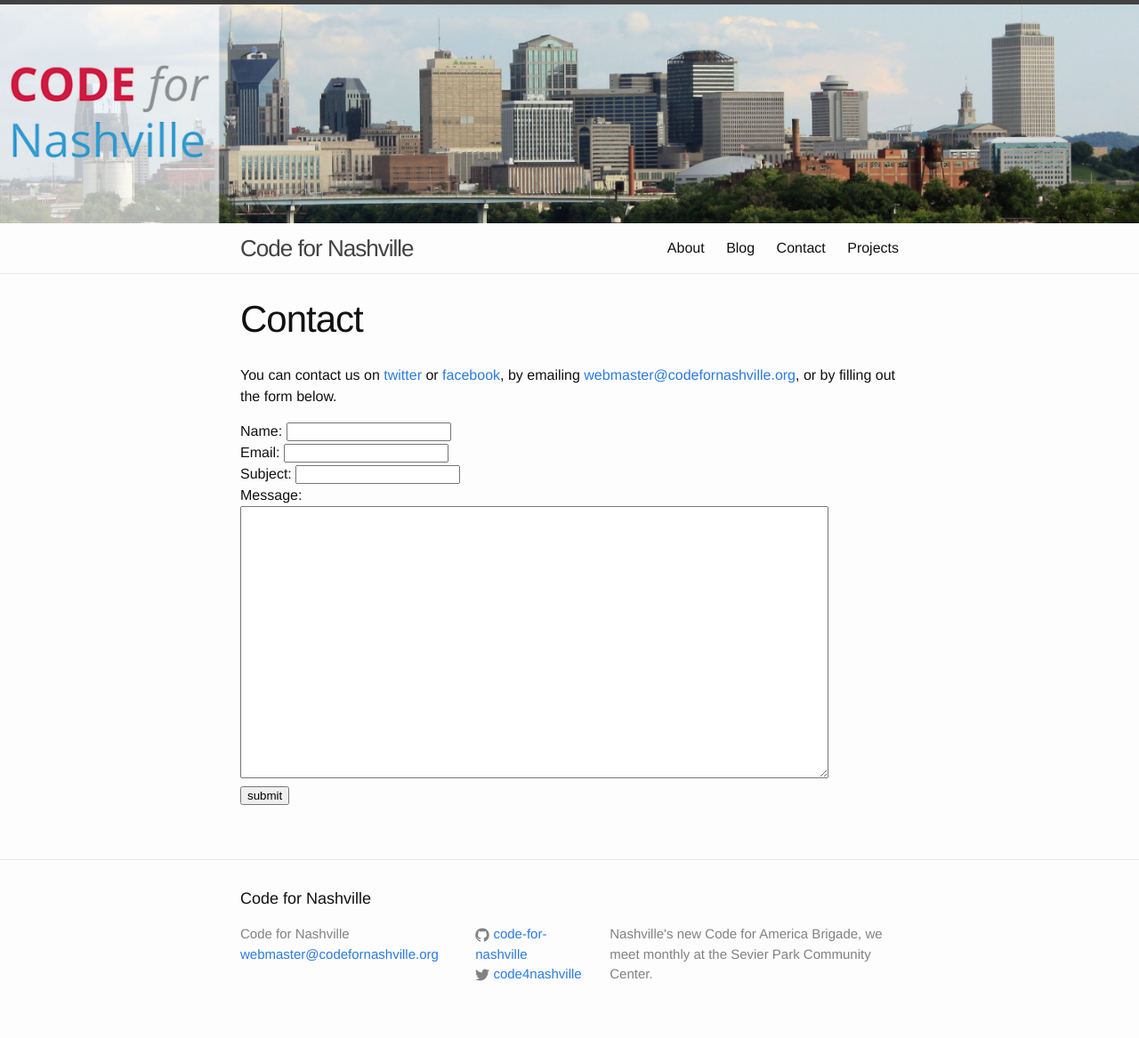
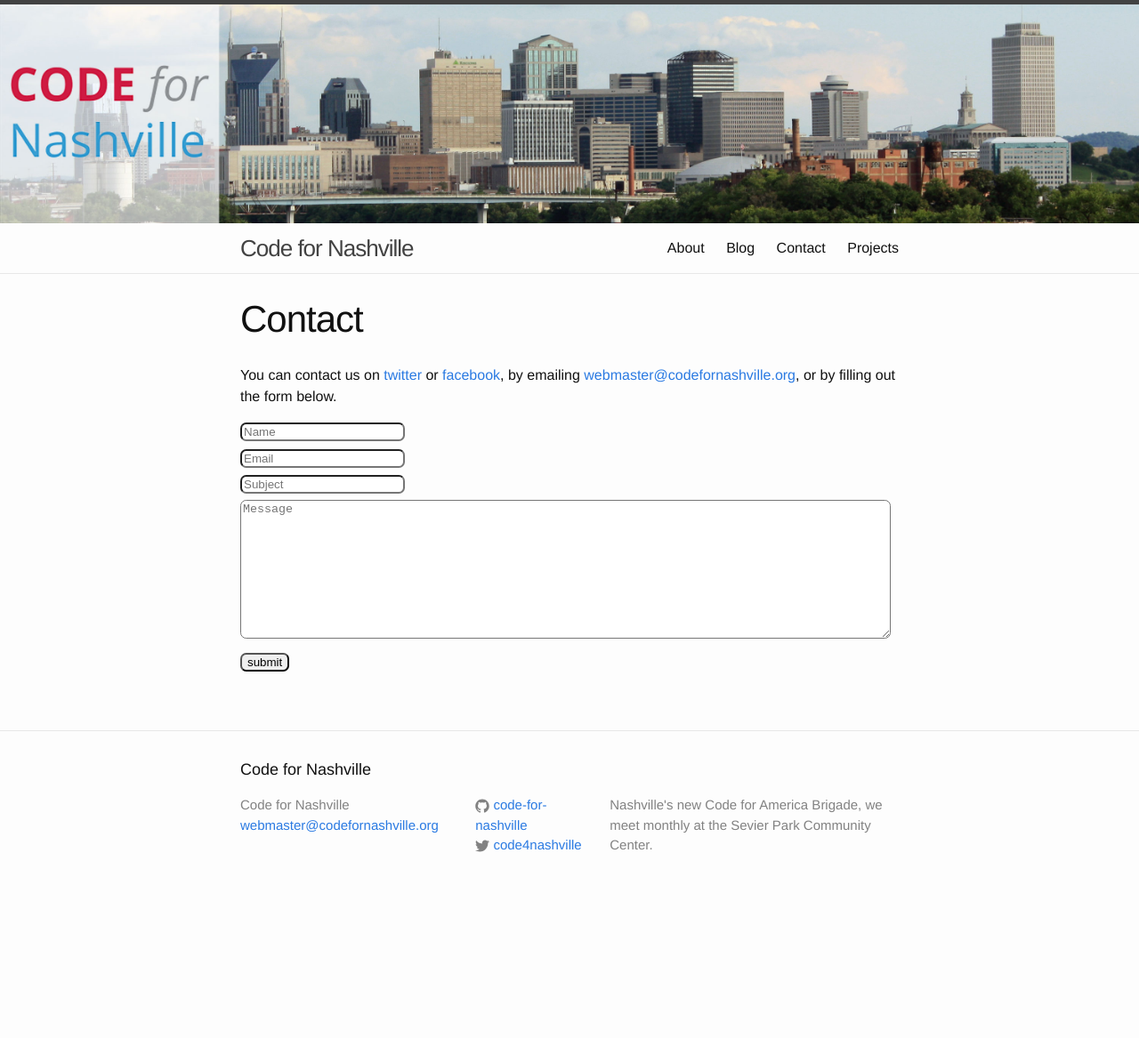
Before and after one commit to code-for-nashville/code-for-nashville.github.io, a Jekyll site: the page built from contact.md, in a window 1280 px wide. Shown: the whole page at 89% size. Built offline with Jekyll 4.4.1, drawn with Linux system fonts in a browser that asks for light colours; after the commit the page ends 1022 px from its top, so only the background shows below that.

Commit message:
Minor contact form styling, limit textarea width

```diff
--- a/_includes/contact_form.html
+++ b/_includes/contact_form.html
@@ -1,10 +1,9 @@
 <form action="http://getsimpleform.com/messages?form_api_token=06eacd4eeb0fca3ce6aa8f0ec0613ddb" method="post">
   <input type='hidden' name='redirect_to' value='http://www.codefornashville.org/thanks/' />
-  Name: <input type='text' name='name'/><br />
-  Email: <input type='text' name='address'/><br />
-  Subject: <input type='text' name='subject' /><br />
-  Message:<br />
-  <textarea rows='20' cols='80' name='message'></textarea>
+  <input type='text' name='name' placeholder='Name'/><br />
+  <input type='text' name='address' placeholder='Email'/><br />
+  <input type='text' name='subject' placeholder='Subject'/><br />
+  <textarea rows='10' cols='80' name='message' placeholder='Message'></textarea>
   <br />
   <input type='submit' value='submit' /><br />
 </form>
--- a/_sass/_layout.scss
+++ b/_sass/_layout.scss
@@ -234,3 +234,18 @@
         }
     }
 }
+
+
+
+/**
+ * Forms
+ */
+form {
+  input, textarea {
+    border-radius: .5em;
+    margin-bottom: .5em;
+  }
+  textarea {
+    width: 98%;
+  }
+}
```
